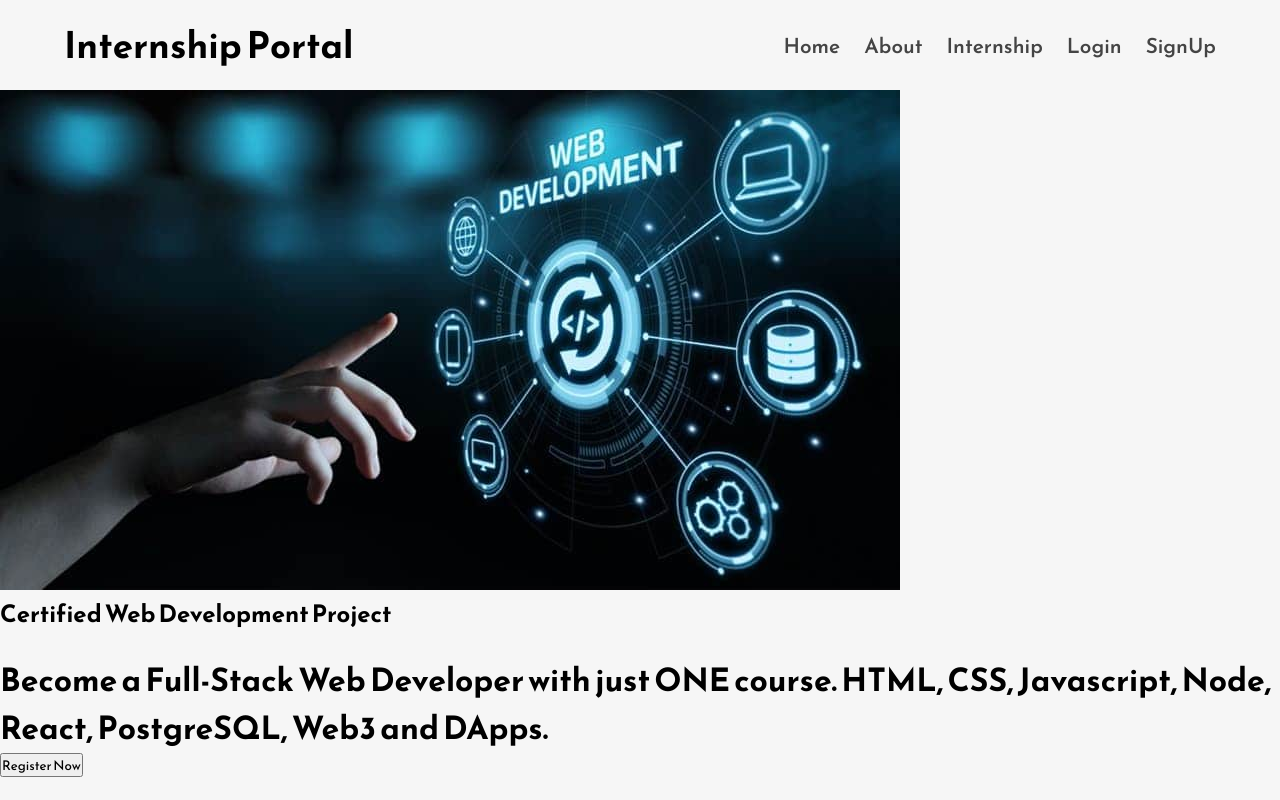
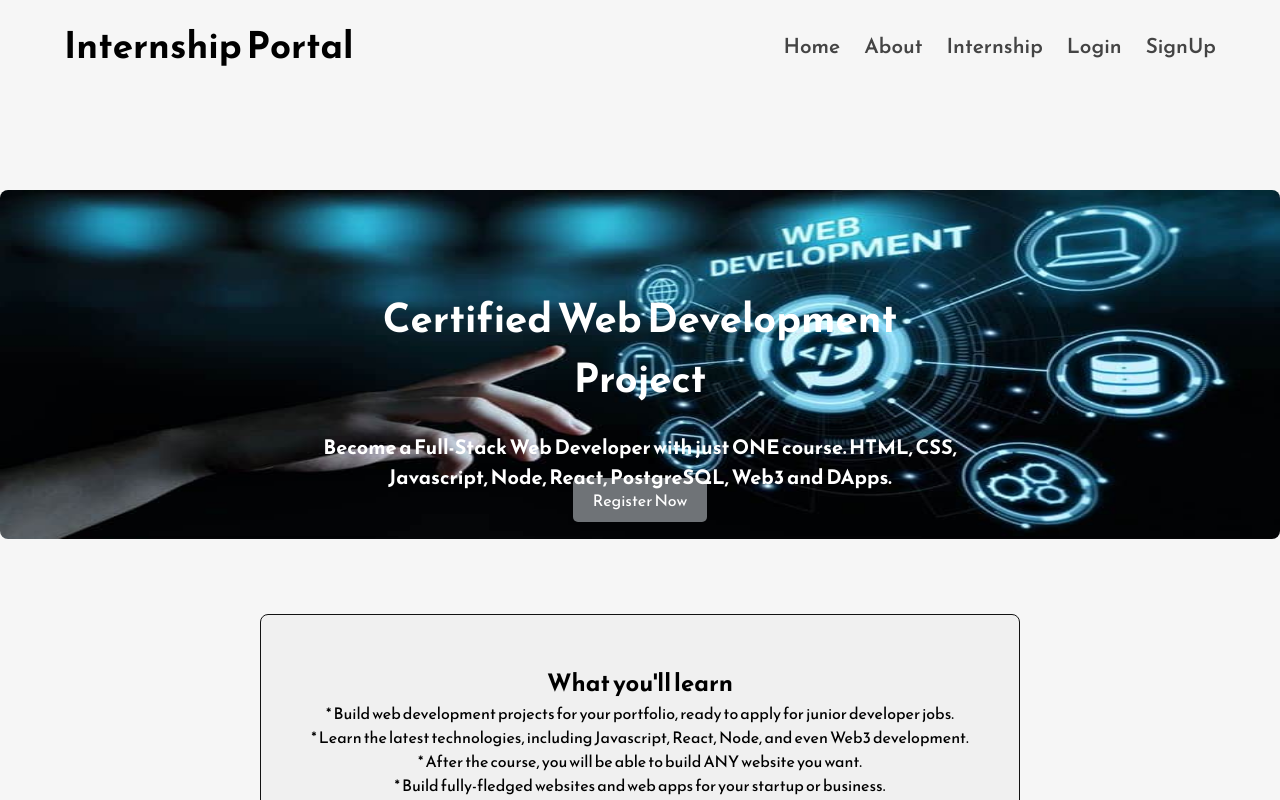
Before and after one commit to GouriKrishnan/Internship-Portal-, a React (Create React App) app: page /Webdevelopment in a window 1280 px wide. Built offline with nearby package versions, Linux system fonts and the light colour scheme.

Commit message:
Update Webdevelopment.css

```diff
--- a/src/ui-component/Webdevelopment.css
+++ b/src/ui-component/Webdevelopment.css
@@ -1,4 +1,5 @@
 /* Webdevelopment.css */
+
 
 *{
   margin: 0;
@@ -6,12 +7,63 @@
   box-sizing: border-box;
 }
 
- /* .webdev{
+.webdev {
+  padding: 100px;
   display: flex;
   flex-direction: column;
   align-items: center;
-} */
+  margin-bottom: 20px; /* Add margin to the bottom of .webdev to create space between the top content and the card */
+}
 
+
+.image-container {
+  position: relative;
+  width: 100vw;
+  height: 100vh;
+  padding-bottom: 3.2rem;
+  overflow: hidden;
+  max-height: 400px;
+  margin-top: 0; /* Adjust margin as needed */
+}
+
+.project-image-a {
+  width: 100%;
+  /* max-width: 400px; */
+  height: auto;
+  max-height: 100%;
+  border-radius: 8px; /* Optional: Add rounded corners */
+}
+
+.image-overlay {
+  position: absolute;
+  top: 0;
+  left: 0;
+  width: 100%;
+  height: 100%;
+  display: flex;
+  flex-direction: column;
+  align-items: center;
+  justify-content: center;
+}
+
+.image-text {
+  position: absolute;
+  top: 50%;
+  left: 50%;
+  transform: translate(-50%, -50%);
+  text-align: center;
+  color: #fff; /* Text color */
+}
+
+.image-text h2 {
+  margin-top: 20px;
+  font-size: 40px;
+  margin: 0;
+}
+.image-text h1 {
+  font-size: 20px;
+  margin: 0;
+}
 .image-wrapper {
   margin-top: 1rem;
   display: flex;
@@ -20,7 +72,7 @@
 
 .image {
   width: 100vw;
-  height: 50vh;
+  height: 60vh;
   padding-bottom: 3.2rem;
 }
 
@@ -32,7 +84,7 @@
 .content-box {
   max-width: 800px; /* Set a maximum width for better responsiveness */
   margin: 0 auto; /* Center the content horizontally */
-  padding: 20px;
+  padding: 50px;
   box-sizing: border-box;
   background-color: #f0f0f0; /* Example background color */
   border: 1px solid hwb(0 7% 93%); /* Example border */
@@ -85,3 +137,25 @@
   padding: 10px; /* Add padding for better visual appeal */
   background-color: #f1efef;
 }
+
+.register-button-container {
+  /* text-align: center; */
+  margin-top: 20px;
+  /* padding-bottom: 3.2rem; */
+}
+
+.register-button {
+  margin-top: 200px;
+  padding: 10px 20px;
+  font-size: 16px;
+  background-color: #6f7377; /* Change this to your desired color */
+  color: #fff; /* Text color */
+  border: none;
+  border-radius: 5px;
+  cursor: pointer;
+  transition: background-color 0.3s ease;
+}
+
+.register-button:hover {
+  background-color: #1e94e3; /* Change this to your desired hover color */
+}
```
